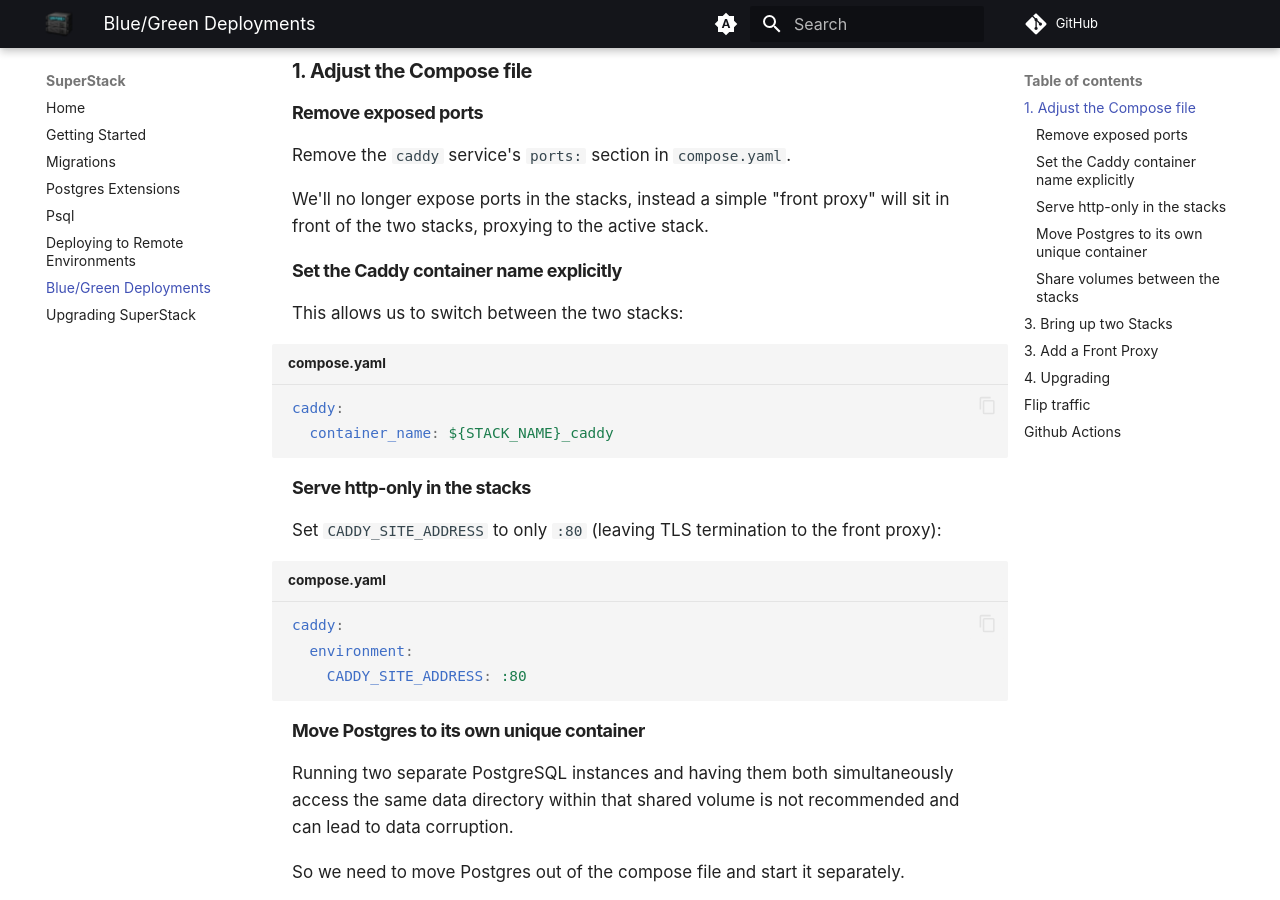
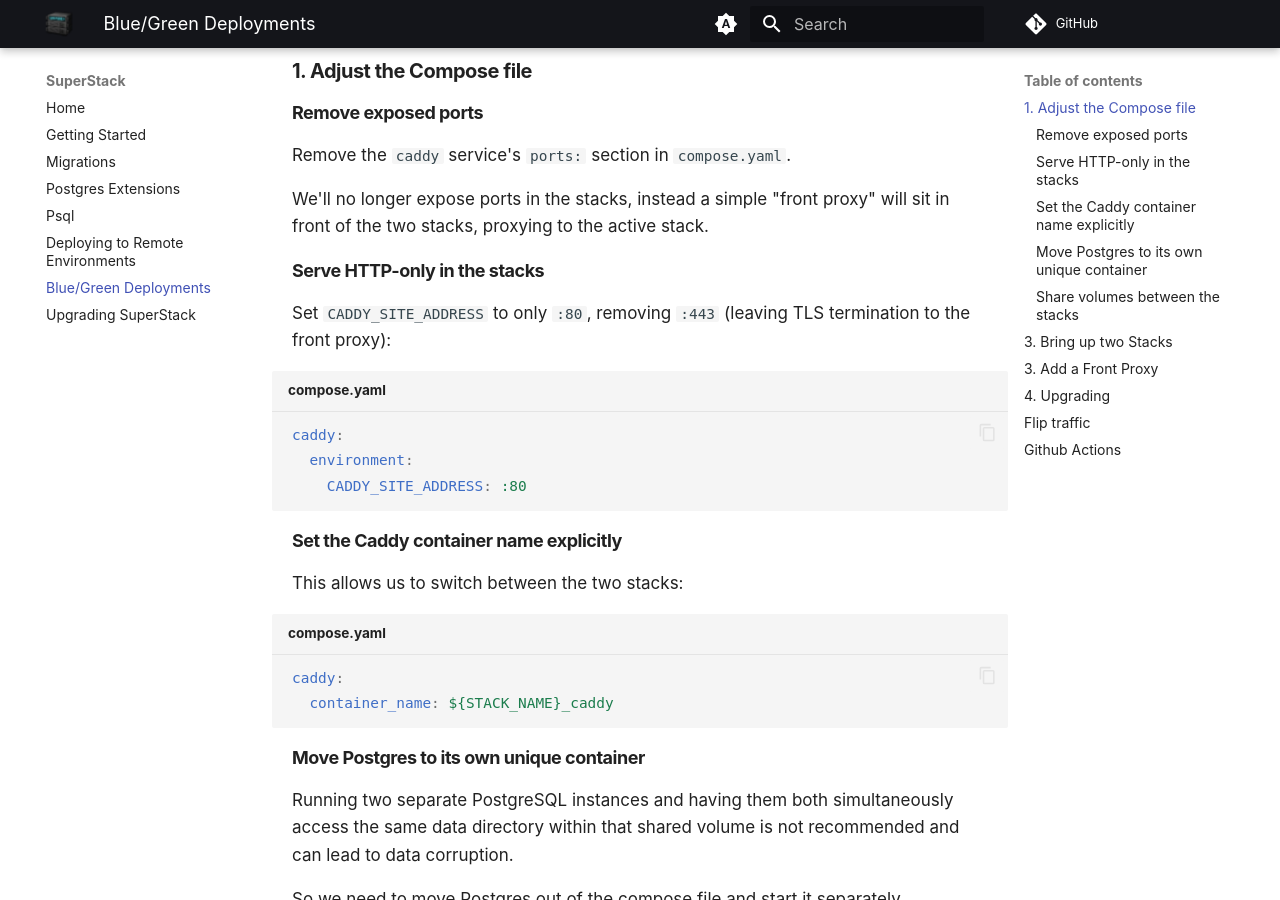
Before and after one commit to explodinglabs/superstack.docs, an MkDocs documentation site: the page built from docs/bluegreen.md, in a window 1280 px wide and 900 px high, scrolled down 622 px. Built offline with MkDocs 1.6.1 and Material for MkDocs 9.7.7, drawn with Linux system fonts in a browser that asks for light colours; comment, search, counter and statistics services are not loaded; some of the changed lines change nothing that is shown.

Commit message:
Update bluegreen

````diff
--- a/docs/bluegreen.md
+++ b/docs/bluegreen.md
@@ -13,6 +13,17 @@ Remove the `caddy` service's `ports:` section in `compose.yaml`.
 We'll no longer expose ports in the stacks, instead a simple "front proxy" will
 sit in front of the two stacks, proxying to the active stack.
 
+### Serve HTTP-only in the stacks
+
+Set `CADDY_SITE_ADDRESS` to only `:80`, removing `:443` (leaving TLS
+termination to the front proxy):
+
+```yaml title="compose.yaml"
+caddy:
+  environment:
+    CADDY_SITE_ADDRESS: :80
+```
+
 ### Set the Caddy container name explicitly
 
 This allows us to switch between the two stacks:
@@ -20,17 +31,6 @@ This allows us to switch between the two stacks:
 ```yaml title="compose.yaml"
 caddy:
   container_name: ${STACK_NAME}_caddy
-```
-
-### Serve http-only in the stacks
-
-Set `CADDY_SITE_ADDRESS` to only `:80` (leaving TLS termination to the front
-proxy):
-
-```yaml title="compose.yaml"
-caddy:
-  environment:
-    CADDY_SITE_ADDRESS: :80
 ```
 
 ### Move Postgres to its own unique container
````
